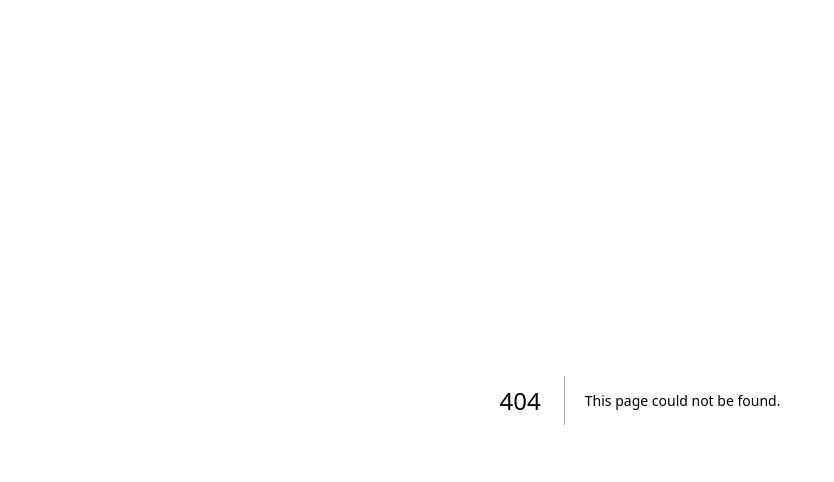
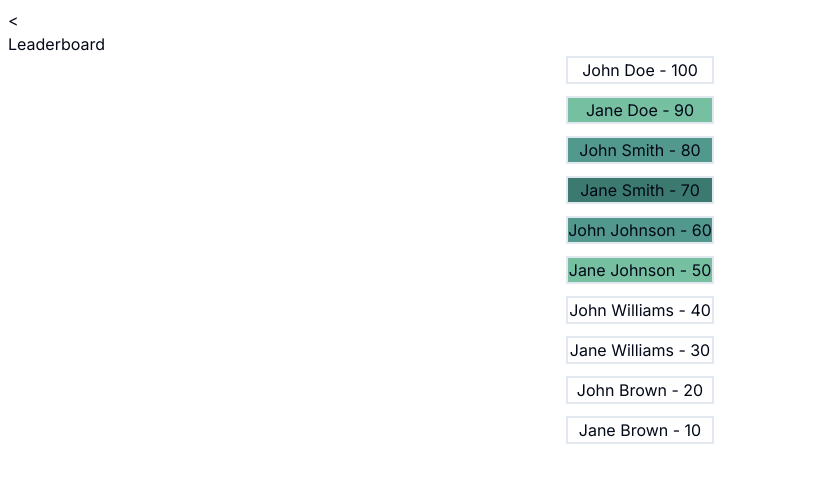
Before and after one commit to christojeffrey/levelup, a Next.js app: page /leaderboard in a window 1280 px wide. Before the commit this address had no page. Shown: the top 482 px of the page, without its empty margins (0-834 px from the left). Built offline with nearby package versions, Linux system fonts and the light colour scheme.

Commit message:
Lofis of leaderboard and jobs-skills

```diff
--- /dev/null
+++ b/src/app/jobs-skills/[id]/page.tsx
@@ -0,0 +1,79 @@
+"use client";
+import { useRouter } from "next/navigation";
+import { useState } from "react";
+
+const idTrackMap: { [key: string]: string } = {
+  va: "Virtual Assistant Track",
+  cs: "Customer Service Track",
+};
+
+const virtualAssistanSkills = [
+  {
+    skillName: "Spreadsheets",
+    description: "Learn to do spreadsheets in different software.",
+    paths: [
+      "Google Sheets",
+      "Microsoft Excel",
+      "LibreOffice Calc",
+      "Apple Numbers",
+    ],
+  },
+  {
+    skillName: "Email",
+    description: "Learn to send and organize emails",
+    paths: ["Gmail", "Microsoft Outlook", "Apple Mail", "Thunderbird"],
+  },
+  {
+    skillName: "Calendar",
+    description: "Learn to organize schedules and events",
+    paths: [
+      "Google Calendar",
+      "Microsoft Outlook Calendar",
+      "Apple Calendar",
+      "Thunderbird Calendar",
+    ],
+  },
+  {
+    skillName: "Word Processing",
+    description: "Learn to use word processing software.",
+    paths: [
+      "Google Docs",
+      "Microsoft Word",
+      "LibreOffice Writer",
+      "Apple Pages",
+    ],
+  },
+];
+
+export default function JobSkills({ params }: { params: { id: string } }) {
+  const [skillTreeIndex, setSkillTreeIndex] = useState(0);
+  let chosenJob = virtualAssistanSkills;
+  return (
+    <main className="m-2 min-h-full">
+      <p className="text-bold">{idTrackMap[params.id]}</p>
+      <h1 className="text-lg text-bold">{chosenJob[skillTreeIndex].skillName}</h1>
+      <p>{chosenJob[skillTreeIndex].description}</p>
+      <section className="flex flex-1 justify-center">
+        <ul>
+          {chosenJob[skillTreeIndex].paths.map((path, index) => (
+            <li key={index}>{path}</li>
+          ))}
+        </ul>
+      </section>
+      <div className="absolute bottom-0 border-t-2 flex flex-row justify-between w-full overflow-scroll gap-2">
+        {chosenJob.map((skill, index) => (
+          <button
+            key={index}
+            className={`border-2 rounded-full min-h-9 min-w-9 ${
+              index === skillTreeIndex && "bg-orange-900"
+            }`}
+            onClick={() => setSkillTreeIndex(index)}
+          >
+            <span className="m-auto">{index}</span>
+          </button>
+        ))}
+      </div>
+      <h1></h1>
+    </main>
+  );
+}
--- a/src/app/layout.tsx
+++ b/src/app/layout.tsx
@@ -5,8 +5,8 @@ import "./globals.css";
 const inter = Inter({ subsets: ["latin"] });
 
 export const metadata: Metadata = {
-  title: "Create Next App",
-  description: "Generated by create next app",
+  title: "LevelUP",
+  description: "Level Up your skills!",
 };
 
 export default function RootLayout({
@@ -16,7 +16,7 @@ export default function RootLayout({
 }>) {
   return (
     <html lang="en">
-      <body className={inter.className}>{children}</body>
+      <body className={`${inter.className} w-full`}>{children}</body>
     </html>
   );
 }
--- /dev/null
+++ b/src/app/leaderboard/page.tsx
@@ -0,0 +1,51 @@
+"use client";
+import { useState } from "react";
+
+const ranks = [
+  { name: "John Doe", score: 100 },
+  { name: "Jane Doe", score: 90 },
+  { name: "John Smith", score: 80 },
+  { name: "Jane Smith", score: 70 },
+  { name: "John Johnson", score: 60 },
+  { name: "Jane Johnson", score: 50 },
+  { name: "John Williams", score: 40 },
+  { name: "Jane Williams", score: 30 },
+  { name: "John Brown", score: 20 },
+  { name: "Jane Brown", score: 10 },
+];
+
+export default function Leaderboard() {
+  const [currentRank, setCurrentRank] = useState(3);
+  return (
+    <main className="m-2 min-h-full">
+        <nav>&lt;</nav>
+      <h1 className="text-bold">Leaderboard</h1>
+      <section className="flex flex-1 justify-center">
+        <ul className="flex flex-col gap-3 justify-center">
+          {ranks.map((rank, index) => {
+            let scale = 100;
+            let className = "";
+            if (index === currentRank) {
+              scale = 125;
+              className = "bg-[#3C7A6F] scale-" + scale;
+            } else if (index - 1 === currentRank || index + 1 === currentRank ) {
+              scale = 110;
+              className = "bg-[#52988D] scale-" + scale;
+            } else if (index - 2 === currentRank || index + 2 === currentRank ) {
+              scale = 105;
+              className = "bg-[#76BFA1] scale-" + scale;
+            }
+            return (
+              <li
+                key={index}
+                className={`${className} border-2 text-center`}
+              >
+                {rank.name} - {rank.score}
+              </li>
+            );
+          })}
+        </ul>
+      </section>
+    </main>
+  );
+}
```
Also changed, not shown: 1 other file (tests, documents, lock files or other folders).
